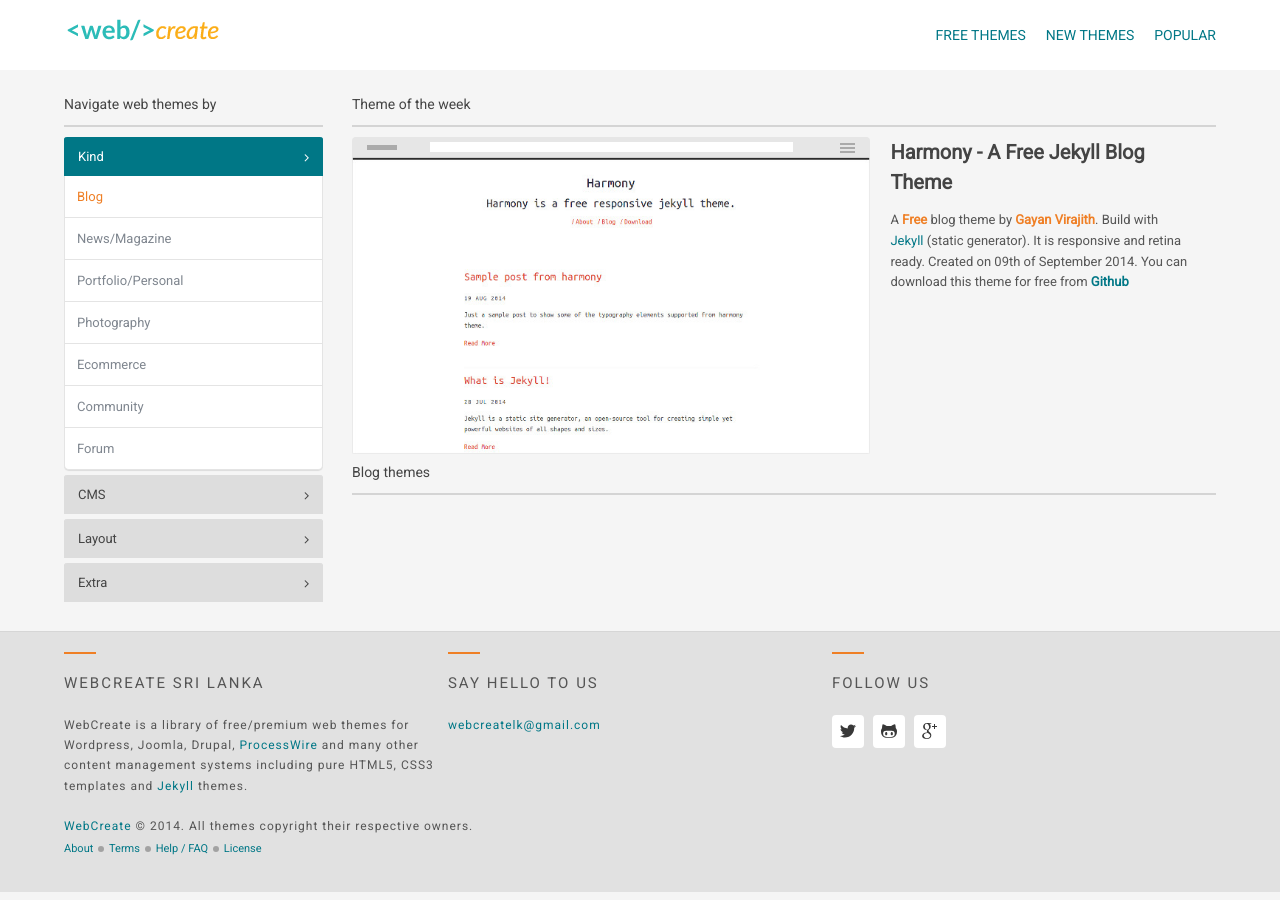
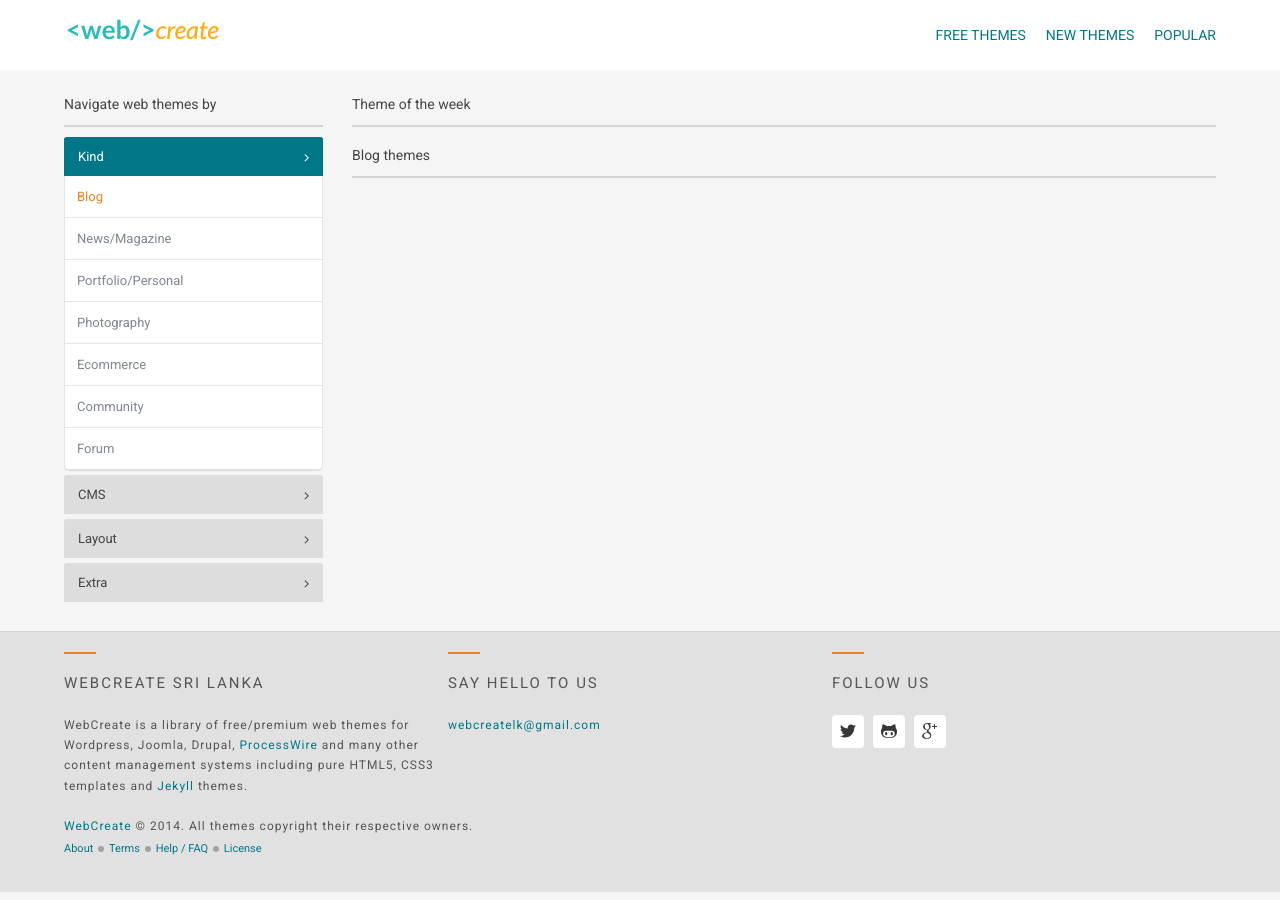
Before and after one commit to web-create/web-create.github.io, a Jekyll site: the page built from blogs.md, in a window 1280 px wide. Built offline with Jekyll 4.4.1, drawn with Linux system fonts in a browser that asks for light colours.

Commit message:
Build failure check

```diff
--- a/_config.yml
+++ b/_config.yml
@@ -19,7 +19,6 @@
 # Site development URL
 # url: http://localhost:3000
 url: http://webcreate.lk
-baseurl: /
 # port: 3000
 
 # Build settings
--- a/_includes/featured-theme.html
+++ b/_includes/featured-theme.html
@@ -7,7 +7,7 @@
 			<span class="menubar two"></span>
 			<span class="menubar three"></span>
 		</div>
-		<a href="#0"><img src="{{ site.baseurl }}thumbnails/harmony-thumb.jpg"></a>
+		<a href="#0"><img src="{{ site.url }}thumbnails/harmony-thumb.jpg"></a>
 	</div>
 	<div class="featured-theme-info">
 		<h1>
--- a/blogs.md
+++ b/blogs.md
@@ -13,7 +13,6 @@
 			<div class="detail-content-heading">
 				Theme of the week
 			</div>
-			{% include featured-theme.html %}
 		</div>
 		<div class="detail-content">
 			<div class="detail-content-heading">
```
